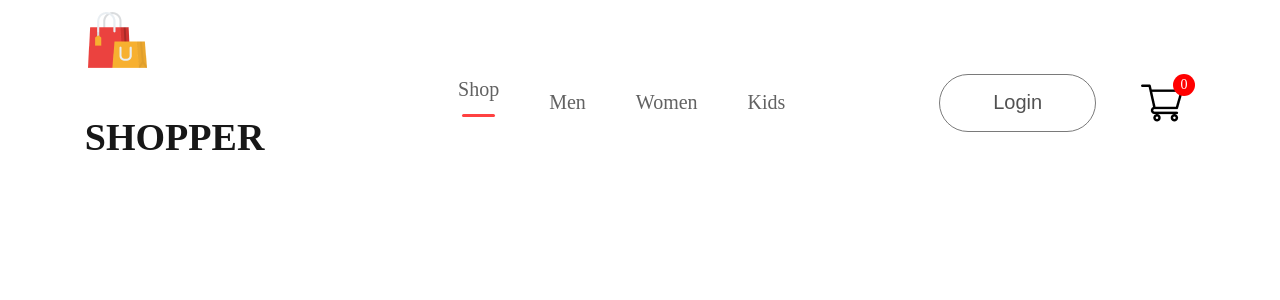
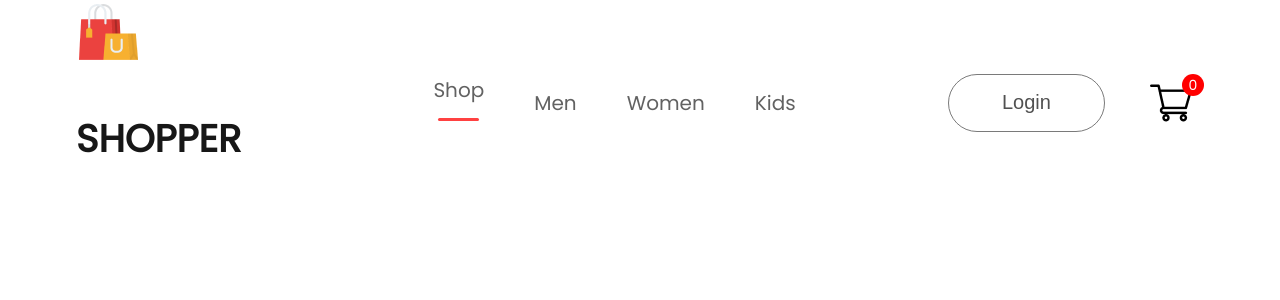
Before and after one commit to baized1245/Online-Cloth-Shop, a React (Vite) app in the folder frontend/: page / in a window 1280 px wide. Shown: the top 300 px of the page. Built offline with nearby package versions, Linux system fonts and the light colour scheme.

Commit message:
Add font family

```diff
--- a/frontend/index.html
+++ b/frontend/index.html
@@ -2,7 +2,10 @@
 <html lang="en">
   <head>
     <meta charset="UTF-8" />
-    <link rel="icon" type="image/svg+xml" href="/vite.svg" />
+    <link rel="icon" type="image/svg+xml" href="/logo.png" />
+    <link rel="preconnect" href="https://fonts.googleapis.com">
+<link rel="preconnect" href="https://fonts.gstatic.com" crossorigin>
+<link href="https://fonts.googleapis.com/css2?family=Inter:wght@100;200;300;400;500;600;700;800&family=Open+Sans&family=Poppins&display=swap" rel="stylesheet">
     <meta name="viewport" content="width=device-width, initial-scale=1.0" />
     <title>Online Cloth House</title>
   </head>
--- a/frontend/src/index.css
+++ b/frontend/src/index.css
@@ -66,3 +66,7 @@
     background-color: #f9f9f9;
   }
 } */
+body {
+  margin: 0;
+  font-family: 'poppins';
+}
```
Also changed, not shown: frontend/public/logo.png (added).
